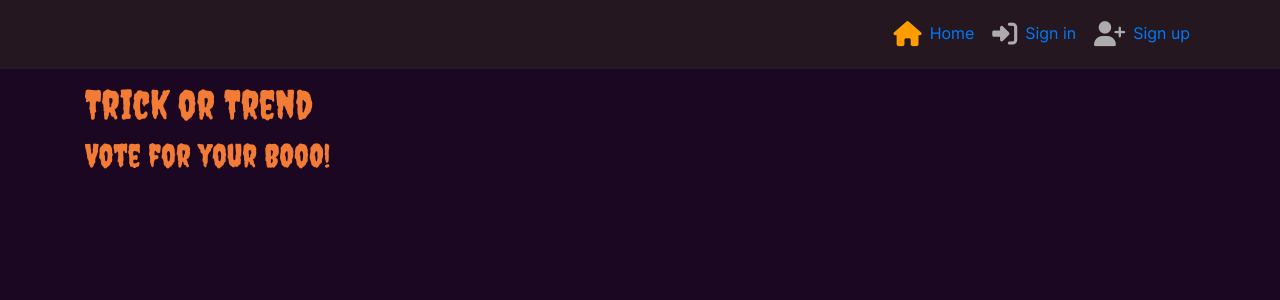
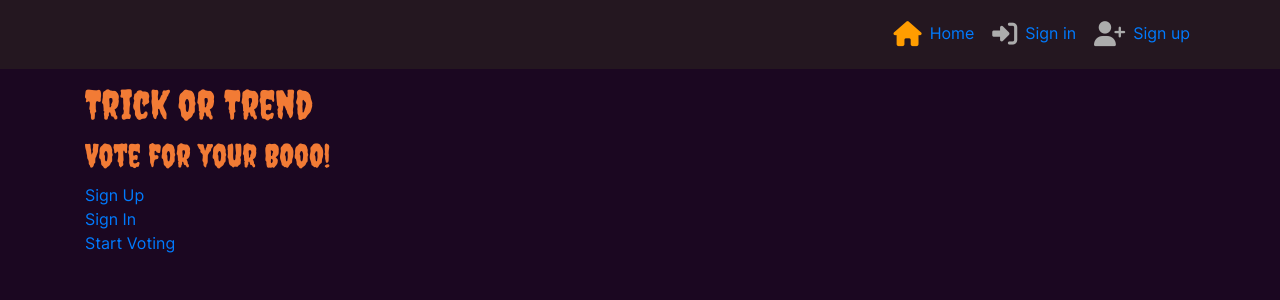
Before and after one commit to alcl2000/halloween-hackathon, a React (Create React App) app: page / in a window 1280 px wide. Shown: the top 300 px of the page. Built offline with nearby package versions, Linux system fonts and the light colour scheme; no server answers.

Commit message:
LandingPage Links

```diff
--- a/src/pages/home/LandingPage.js
+++ b/src/pages/home/LandingPage.js
@@ -2,9 +2,14 @@ import React from 'react'
 
 const LandingPage = () => {
   return (
-    <div>
+    <div className='LandingPageHeader'>
       <h1>Trick or Trend</h1>
       <h2>Vote for your BOoO!</h2>
+      <div className='LandingPageLinks'>
+        <a href="/signup">Sign Up</a><br />
+        <a href="/signin">Sign In</a><br />
+        <a href="/vote">Start Voting</a>
+      </div>
     </div>
   )
 }
```
